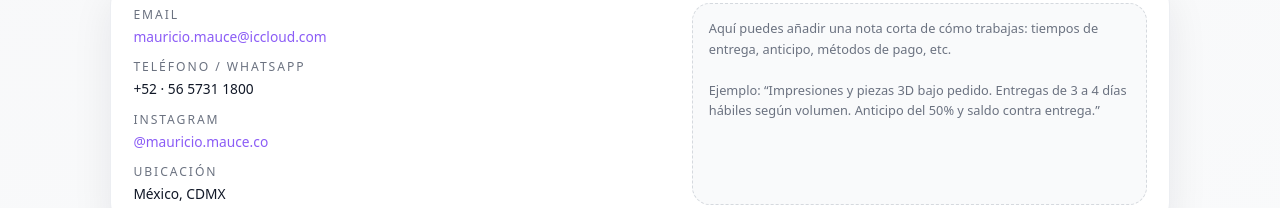
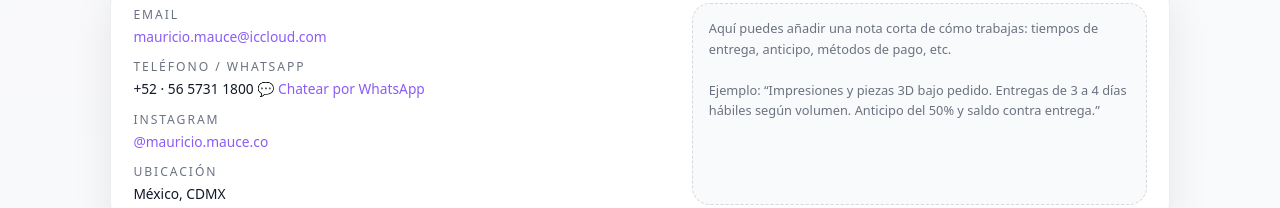
Before and after one commit to mauriciomauceco/cvmauricio2025, a plain HTML site: page index.html in a window 1280 px wide. Shown: the part 2896-3104 px from the top of the page. Drawn offline with Linux system fonts and the light colour scheme.

Commit message:
cambio whatsapp

```diff
--- a/index.html
+++ b/index.html
@@ -7,7 +7,7 @@
   <meta name="viewport" content="width=device-width, initial-scale=1" />
 
 <!--
-  git add .
+git add .
 git commit -m "Mensaje de actualización"
 git push origin main-->
 
@@ -280,6 +280,12 @@ Me mantengo en constante actualización en diseño, impresión 3D, HTML/CSS y te
             <li>
               <span class="label">Teléfono / WhatsApp</span><br />
               +52 · 56 5731 1800
+                <a href="https://api.whatsapp.com/send?phone=525657311800&text=Hola%20vi%20tu%20CV%20digital%20y%20me%20interesa%20cotizar%20un%20proyecto."
+                  class="whatsapp-btn"
+                  target="_blank"
+                  rel="noopener">
+                  💬 Chatear por WhatsApp
+                </a>
             </li>
             <li>
               <span class="label">Instagram</span><br />
@@ -293,6 +299,7 @@ Me mantengo en constante actualización en diseño, impresión 3D, HTML/CSS y te
             </li>
           </ul>
         </div>
+
         <div class="contact-note">
           Aquí puedes añadir una nota corta de cómo trabajas: tiempos de entrega,
           anticipo, métodos de pago, etc.
```
